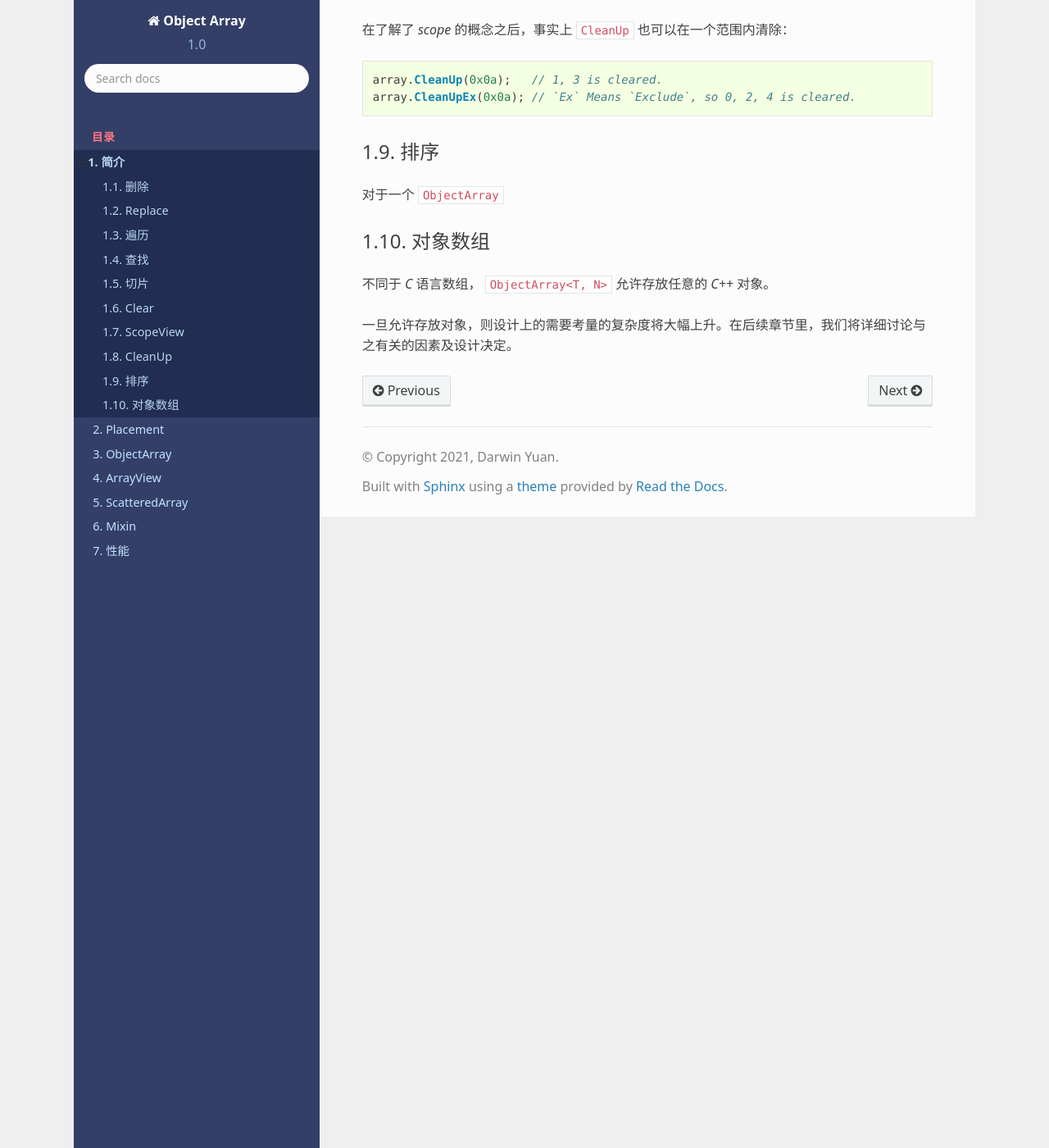
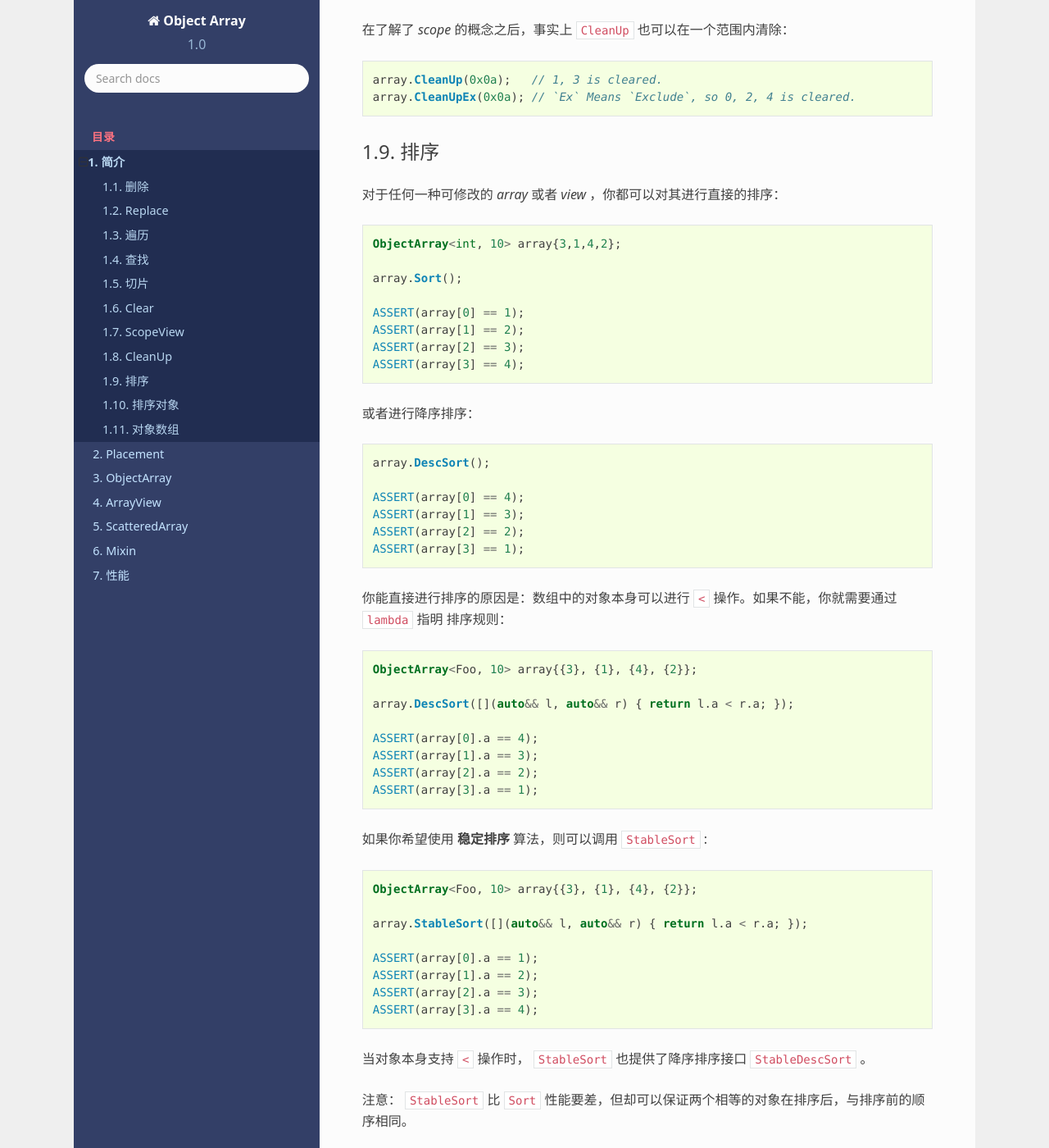
Before and after one commit to godsme/object-array, a Sphinx documentation site: the page built from doc/source/Introduction.rst, in a window 1280 px wide and 1400 px high, scrolled down 8557 px. Shown: the whole window at 82% size. Built offline with Sphinx 7.4.7 and the Read the Docs theme 2.0.0, drawn with Linux system fonts in a browser that asks for light colours; formulas are drawn with MathJax 3; some of the changed text lies outside the part shown.

Commit message:
ArrayView Test

```diff
--- a/doc/source/Introduction.rst
+++ b/doc/source/Introduction.rst
@@ -412,7 +412,123 @@ CleanUp
 排序
 -------------
 
-对于一个 ``ObjectArray``
+对于任何一种可修改的 `array` 或者 `view` ，你都可以对其进行直接的排序：
+
+.. code-block:: c++
+
+   ObjectArray<int, 10> array{3,1,4,2};
+
+   array.Sort();
+
+   ASSERT(array[0] == 1);
+   ASSERT(array[1] == 2);
+   ASSERT(array[2] == 3);
+   ASSERT(array[3] == 4);
+
+或者进行降序排序：
+
+.. code-block:: c++
+
+   array.DescSort();
+
+   ASSERT(array[0] == 4);
+   ASSERT(array[1] == 3);
+   ASSERT(array[2] == 2);
+   ASSERT(array[3] == 1);
+
+你能直接进行排序的原因是：数组中的对象本身可以进行 ``<`` 操作。如果不能，你就需要通过 ``lambda`` 指明
+排序规则：
+
+.. code-block:: c++
+
+   ObjectArray<Foo, 10> array{{3}, {1}, {4}, {2}};
+
+   array.DescSort([](auto&& l, auto&& r) { return l.a < r.a; });
+
+   ASSERT(array[0].a == 4);
+   ASSERT(array[1].a == 3);
+   ASSERT(array[2].a == 2);
+   ASSERT(array[3].a == 1);
+
+如果你希望使用 **稳定排序** 算法，则可以调用 ``StableSort`` :
+
+.. code-block:: c++
+
+   ObjectArray<Foo, 10> array{{3}, {1}, {4}, {2}};
+
+   array.StableSort([](auto&& l, auto&& r) { return l.a < r.a; });
+
+   ASSERT(array[0].a == 1);
+   ASSERT(array[1].a == 2);
+   ASSERT(array[2].a == 3);
+   ASSERT(array[3].a == 4);
+
+当对象本身支持 ``<`` 操作时， ``StableSort`` 也提供了降序排序接口 ``StableDescSort`` 。
+
+注意： ``StableSort`` 比 ``Sort`` 性能要差，但却可以保证两个相等的对象在排序后，与排序前的顺序相同。
+
+如果你只想对部分进行排序，则可以使用 ``PartialSort`` ：
+
+.. code-block:: c++
+
+   ObjectArray<Foo, 10> array{{3}, {1}, {4}, {2}};
+
+   array.PartialSort([](auto&& l, auto&& r) { return l.a < r.a; }, 3);
+
+   ASSERT(array[0].a == 1);
+   ASSERT(array[1].a == 3);
+   ASSERT(array[2].a == 4);
+   ASSERT(array[3].a == 2);
+
+排序对象
+-------------------
+
+对于数组而言，排序操作会导致对象在数组中的位置进行移动，如果对象比较大，这是一个昂贵的操作。
+
+如果我们只是在某次需要时，对数组进行排序，但并不想改变数组本身的元素顺序，则可以通过排序对象进行排序。
+
+.. code-block:: c++
+
+   ObjectArray<int, 10> array{3, 1, 4, 2};
+
+   auto&& view = array.SortObject().Sort();
+
+   ASSERT(view[0] == 1);
+   ASSERT(view[1] == 2);
+   ASSERT(view[2] == 3);
+   ASSERT(view[3] == 4);
+
+   // array itself still keeps its order.
+   ASSERT(array[0] == 3);
+   ASSERT(array[1] == 1);
+   ASSERT(array[2] == 4);
+   ASSERT(array[3] == 2);
+
+当然， 通过 `SortObject` 也可以进行 ``StableSort`` 和 ``PartialSort`` ：
+
+.. code-block:: c++
+
+   auto&& view = array.SortObject();
+
+   view.PartialSort(3);
+
+   ASSERT(view[0] == 1);
+   ASSERT(view[1] == 3);
+   ASSERT(view[2] == 4);
+   ASSERT(view[3] == 2);
+
+
+当然，你也可以连写：
+
+.. code-block:: c++
+
+   auto&& view = array.SortObject().PartialSort(3);
+
+
+.. note::
+
+   `SortObject` 本身是对数组的索引进行排序，而不是对对象直接排序，以降低数组元素移动所带来的成本。
+
 
 对象数组
 ------------------------
```
Also changed, not shown: 1 other file.
